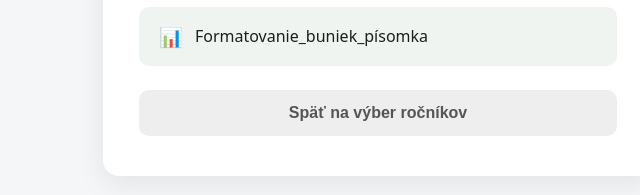
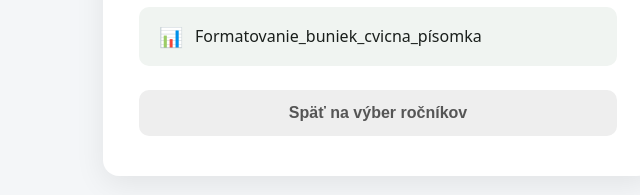
Before and after one commit to vnehila-web/materialy, a plain HTML site: page 8rocnik/index.html in a window 1280 px wide. Shown: the part 545-740 px from the top of the page, 262-902 px from the left. Drawn offline with Linux system fonts and the light colour scheme; no server answers; sample sign-in values are in the browser's storage.

Commit message:
Add files via upload

```diff
--- a/8rocnik/index.html
+++ b/8rocnik/index.html
@@ -131,7 +131,7 @@
 
       <a href="Formatovanie_buniek_pisomka.xls" class="file-card" download data-file="Formatovanie_buniek_pisomka.xls">
         <span class="file-icon">📊</span>
-        <span class="file-name">Formatovanie_buniek_písomka</span>
+        <span class="file-name">Formatovanie_buniek_cvicna_písomka</span>
         <span class="file-size">Načítavam...</span>
       </a>
     </div>
```
